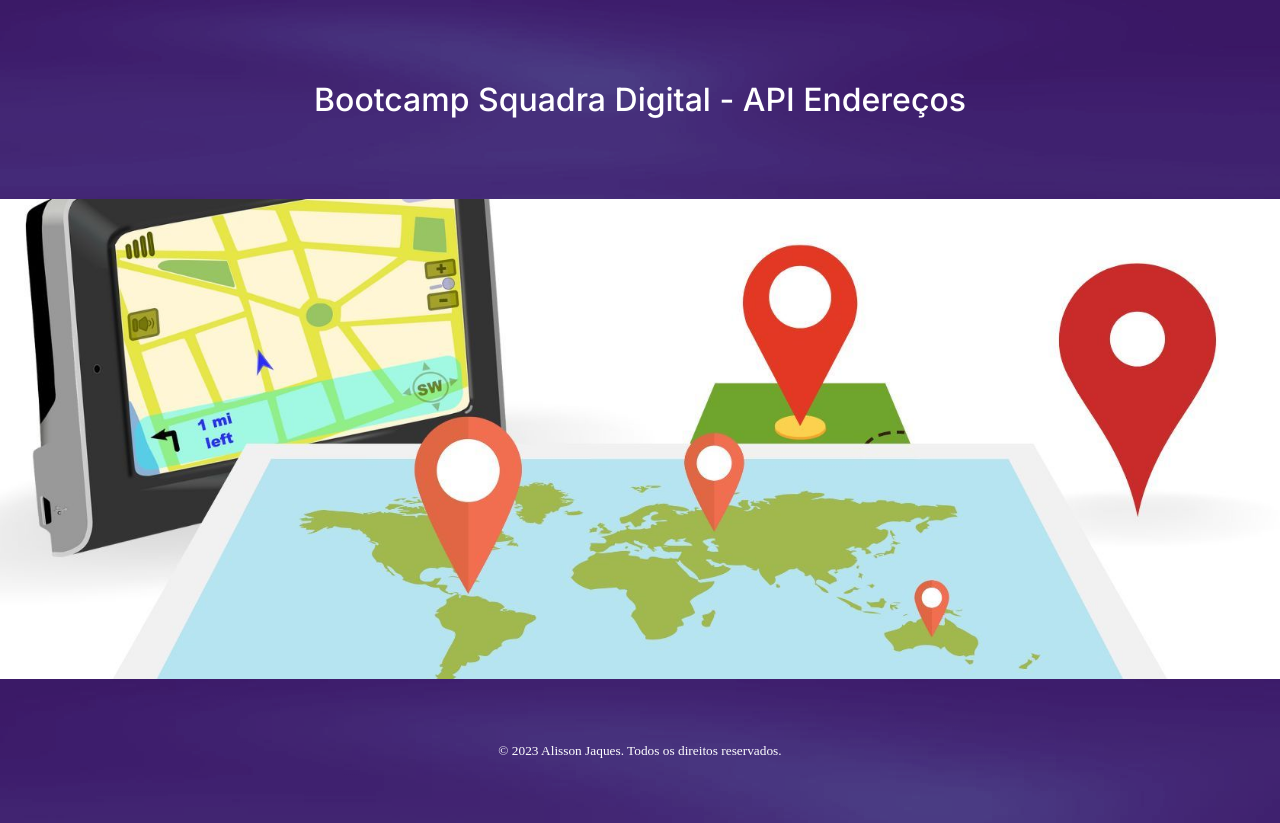
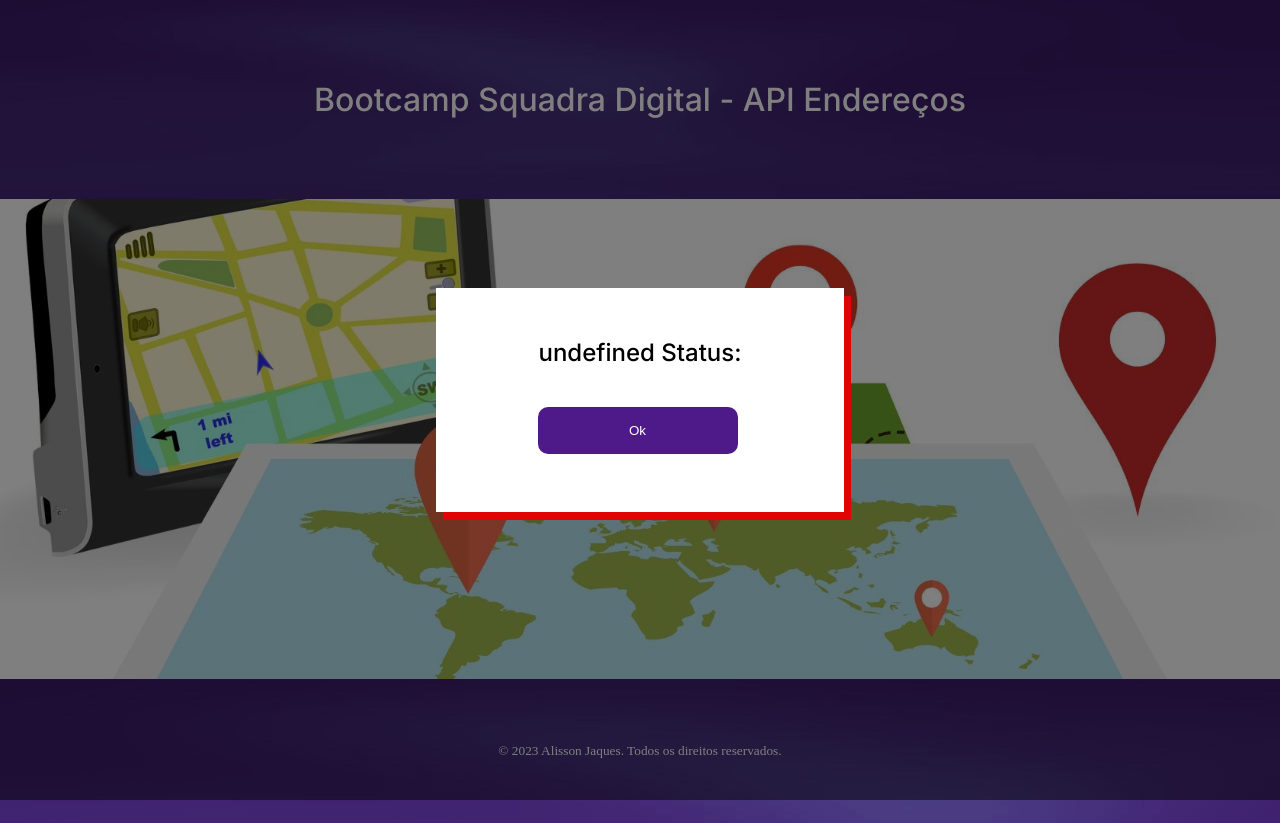
Before and after one commit to alissonjaques/front-end-enderecos, an Angular app: page /erro in a window 1280 px wide. Before the commit this address led to /. Built offline with nearby package versions, Linux system fonts and the light colour scheme.

Commit message:
Criação de componente para visualização de erros na aplicação.

```diff
--- a/src/app/app.module.ts
+++ b/src/app/app.module.ts
@@ -15,6 +15,7 @@ import { CabecalhoComponent } from './componentes/cabecalho/cabecalho.component'
 import { MenuComponent } from './componentes/menu/menu.component';
 import { ListarUfComponent } from './componentes/ufs/listar-uf/listar-uf.component';
 import { EditarUfComponent } from './componentes/ufs/editar-uf/editar-uf.component';
+import { ErroComponent } from './componentes/erro/erro.component';
 
 @NgModule({
   declarations: [
@@ -28,7 +29,8 @@ import { EditarUfComponent } from './componentes/ufs/editar-uf/editar-uf.compone
     EditarPensamentoComponent,
     MenuComponent,
     ListarUfComponent,
-    EditarUfComponent
+    EditarUfComponent,
+    ErroComponent
   ],
   imports: [
     BrowserModule,
--- /dev/null
+++ b/src/app/componentes/erro/Erro.ts
@@ -0,0 +1,5 @@
+export interface Erro{
+  mensagem: string,
+  status: number,
+  url: string
+}
--- /dev/null
+++ b/src/app/componentes/erro/erro.component.css
@@ -0,0 +1,56 @@
+.modal {
+  background: #fff;
+  box-shadow: 7px 8px 0px 0px #e10404;
+  min-width: 360px;
+  min-height: 150px;
+  position: fixed;
+  left: 50%;
+  padding: 24px;
+  top: 50%;
+  transform: translate(-50%, -50%);
+  z-index: 11;
+  font-size: 1.5rem;
+  text-align: center;
+  padding-top: 50px;
+}
+
+.overlay {
+  background: #000;
+  height: 100vh;
+  left: 0;
+  opacity: 0.5;
+  position: fixed;
+  top: 0;
+  width: 100vw;
+  z-index: 10;
+}
+
+.acoes {
+  display: flex;
+  justify-content: center;
+  align-items: center;
+  align-content: center;
+  margin-top: 30px;
+}
+
+.botao {
+  margin: 5px;
+  margin-top: 70px;
+  width: 200px;
+}
+
+.botao-ok {
+  border: none;
+  cursor: pointer;
+  margin-right: 10px;
+  margin-top: 10px;
+}
+
+@media screen and (max-width: 548px) {
+  .modal {
+    width: 90%;
+    min-width: 90%;
+    padding: 50px 12px 24px;
+    font-size: 1.2rem;
+  }
+}
--- /dev/null
+++ b/src/app/componentes/erro/erro.component.html
@@ -0,0 +1,9 @@
+<section class="container ff-inter">
+  <div class="modal">
+    <p format_align_justify>{{erro.mensagem}} Status: {{erro.status}}</p>
+    <div class="acoes">
+      <button class="botao botao-ok" (click)="ok()">Ok</button>
+    </div>
+  </div>
+  <div class="overlay"></div>
+</section>
--- /dev/null
+++ b/src/app/componentes/erro/erro.component.ts
@@ -0,0 +1,33 @@
+import { Component, OnInit } from "@angular/core";
+import { ActivatedRoute, Router } from "@angular/router";
+import { Erro } from "./Erro";
+
+@Component({
+  selector: "app-erro",
+  templateUrl: "./erro.component.html",
+  styleUrls: ["./erro.component.css"],
+})
+export class ErroComponent implements OnInit {
+  erro: Erro = {
+    mensagem: "",
+    status: 400,
+    url: "",
+  };
+
+  constructor(private router: Router, private route: ActivatedRoute) {}
+
+  ngOnInit(): void {
+    this.route.queryParams.subscribe((params) => {
+      this.erro.mensagem = decodeURIComponent(params["mensagem"]).replace(
+        "<br>",
+        " "
+      );
+      this.erro.status = params["status"];
+      this.erro.url = decodeURIComponent(params["url"]);
+    });
+  }
+
+  ok() {
+    this.router.navigate([this.erro.url]);
+  }
+}
--- a/src/app/componentes/ufs/editar-uf/editar-uf.component.ts
+++ b/src/app/componentes/ufs/editar-uf/editar-uf.component.ts
@@ -1,43 +1,55 @@
-import { Component, OnInit } from '@angular/core';
-import { Uf } from '../Uf';
-import { UfService } from '../uf.service';
-import { ActivatedRoute, Router } from '@angular/router';
+import { catchError } from "rxjs";
+import { Component, OnInit } from "@angular/core";
+import { Uf } from "../Uf";
+import { UfService } from "../uf.service";
+import { ActivatedRoute, NavigationExtras, Router } from "@angular/router";
+import { HttpErrorResponse, HttpResponse } from "@angular/common/http";
 
 @Component({
-  selector: 'app-editar-uf',
-  templateUrl: './editar-uf.component.html',
-  styleUrls: ['./editar-uf.component.css']
+  selector: "app-editar-uf",
+  templateUrl: "./editar-uf.component.html",
+  styleUrls: ["./editar-uf.component.css"],
 })
 export class EditarUfComponent implements OnInit {
-
-   uf: Uf = {
+  uf: Uf = {
     codigoUF: 0,
-    sigla: '',
-    nome: '',
-    status: 0
-  }
+    sigla: "",
+    nome: "",
+    status: 0,
+  };
 
   constructor(
     private service: UfService,
     private router: Router,
     private route: ActivatedRoute
-  ) { }
+  ) {}
 
   ngOnInit(): void {
-    const codigoUF = this.route.snapshot.paramMap.get('codigoUF')
+    const codigoUF = this.route.snapshot.paramMap.get("codigoUF");
     this.service.buscarPorCodigoUF(parseInt(codigoUF!)).subscribe((uf) => {
-      this.uf = uf
-    })
+      this.uf = uf;
+    });
   }
 
   editarUf() {
     this.uf.status = Number(this.uf.status);
-    this.service.editar(this.uf).subscribe(() => {
-      this.router.navigate(['/ufs'])
-    })
+    this.service.editar(this.uf).subscribe(
+      () => {
+        this.router.navigate(["/ufs"]);
+      },
+      (error: HttpErrorResponse) => {
+        const mensagem = encodeURIComponent(error.error.mensagem);
+        const status = encodeURIComponent(error.error.status);
+        const url = `/ufs/${this.uf.codigoUF}`;
+        const parametros: NavigationExtras = {
+          queryParams: { mensagem: mensagem, status: status, url: url },
+        };
+        this.router.navigate([`/erro`], parametros);
+      }
+    );
   }
 
   cancelar() {
-    this.router.navigate(['/ufs'])
+    this.router.navigate(["/ufs"]);
   }
 }
```
Also changed, not shown: src/app/app-routing.module.ts (+34 -29 lines), 1 other file (tests, documents, lock files or other folders).
